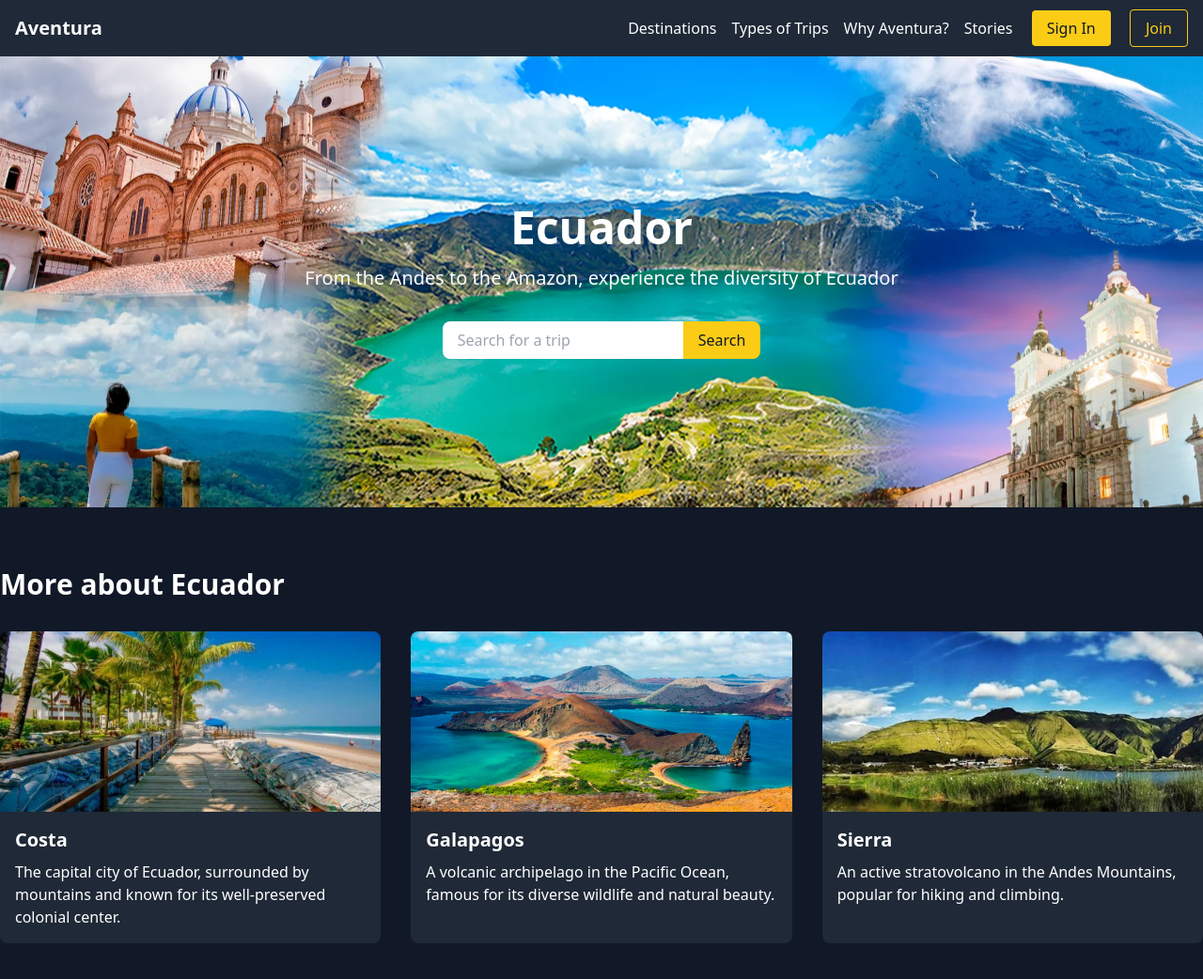
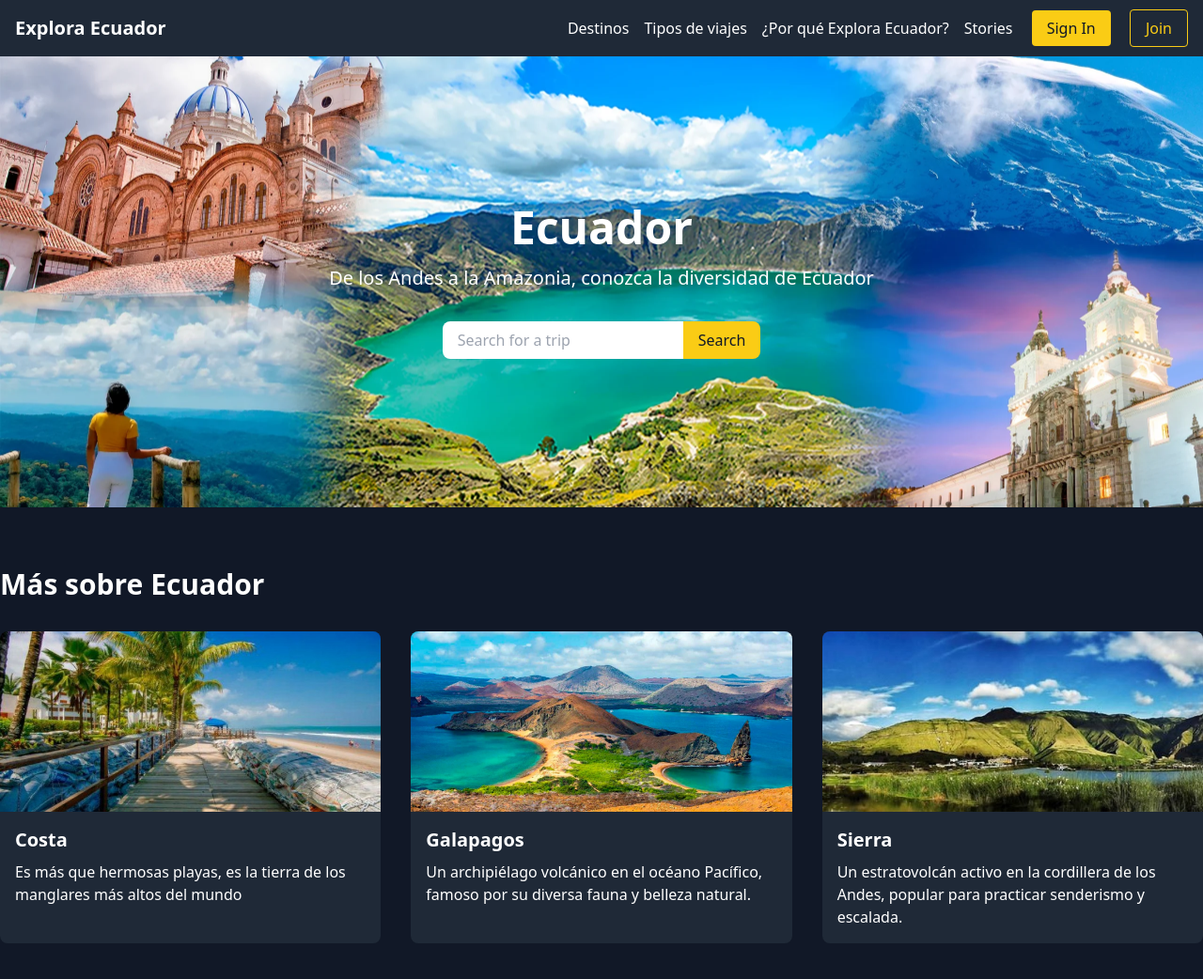
Before and after one commit to Edisonj4vier/EcuadorAdv, an Astro site: page / in a window 1280 px wide. Shown: the whole page at 94% size. Built offline with nearby package versions, Linux system fonts and the light colour scheme; Astro itself is replaced by a stand-in of ours.

Commit message:
init commit

```diff
--- a/src/components/Header.astro
+++ b/src/components/Header.astro
@@ -1,15 +1,15 @@
 ---
 const navItems = [
-  { href: '#', text: 'Destinations' },
-  { href: '#', text: 'Types of Trips' },
-  { href: '#', text: 'Why Aventura?' },
+  { href: '#', text: 'Destinos' },
+  { href: '#', text: 'Tipos de viajes' },
+  { href: '#', text: '¿Por qué Explora Ecuador?' },
   { href: '#', text: 'Stories' },
 ];
 ---
 
 <header class="bg-gray-800 p-4">
   <div class="container mx-auto flex justify-between items-center">
-    <div class="text-xl font-bold">Aventura</div>
+    <div class="text-xl font-bold">Explora Ecuador</div>
     <nav>
       {navItems.map(item => (
         <a href={item.href} class="text-white hover:text-yellow-400 ml-4">{item.text}</a>
--- a/src/components/Hero.astro
+++ b/src/components/Hero.astro
@@ -1,7 +1,7 @@
 <section class="relative h-[60vh] flex items-center justify-center bg-cover bg-center" style="background-image: url('/images/ecuador-hero.jpg');">
   <div class="text-center">
     <h1 class="text-5xl font-bold mb-4">Ecuador</h1>
-    <p class="text-xl mb-8">From the Andes to the Amazon, experience the diversity of Ecuador</p>
+    <p class="text-xl mb-8">De los Andes a la Amazonia, conozca la diversidad de Ecuador</p>
     <div class="flex justify-center">
       <input type="text" placeholder="Search for a trip" class="px-4 py-2 rounded-l-lg w-64">
       <button class="bg-yellow-400 text-gray-900 px-4 py-2 rounded-r-lg">Search</button>
--- a/src/pages/index.astro
+++ b/src/pages/index.astro
@@ -7,17 +7,17 @@ import type { Destination } from '../types/destination';
 const destinations: Destination[] = [
   {
     title: 'Costa',
-    description: 'The capital city of Ecuador, surrounded by mountains and known for its well-preserved colonial center.',
+    description: 'Es más que hermosas playas, es la tierra de los manglares más altos del mundo',
     image: '/images/costa.jpg'
   },
   {
     title: 'Galapagos',
-    description: 'A volcanic archipelago in the Pacific Ocean, famous for its diverse wildlife and natural beauty.',
+    description: 'Un archipiélago volcánico en el océano Pacífico, famoso por su diversa fauna y belleza natural.',
     image: '/images/galapagos.jpg'
   },
   {
     title: 'Sierra',
-    description: 'An active stratovolcano in the Andes Mountains, popular for hiking and climbing.',
+    description: 'Un estratovolcán activo en la cordillera de los Andes, popular para practicar senderismo y escalada.',
     image: '/images/sierra.jpg'
   }
 ];
@@ -26,7 +26,7 @@ const destinations: Destination[] = [
 <Layout title="Aventura - Ecuador">
   <Hero />
   <section class="container mx-auto py-16">
-    <h2 class="text-3xl font-bold mb-8">More about Ecuador</h2>
+    <h2 class="text-3xl font-bold mb-8">Más sobre Ecuador</h2>
     <div class="grid grid-cols-1 md:grid-cols-3 gap-8">
       {destinations.map(destination => (
         <DestinationCard {...destination} />
```
